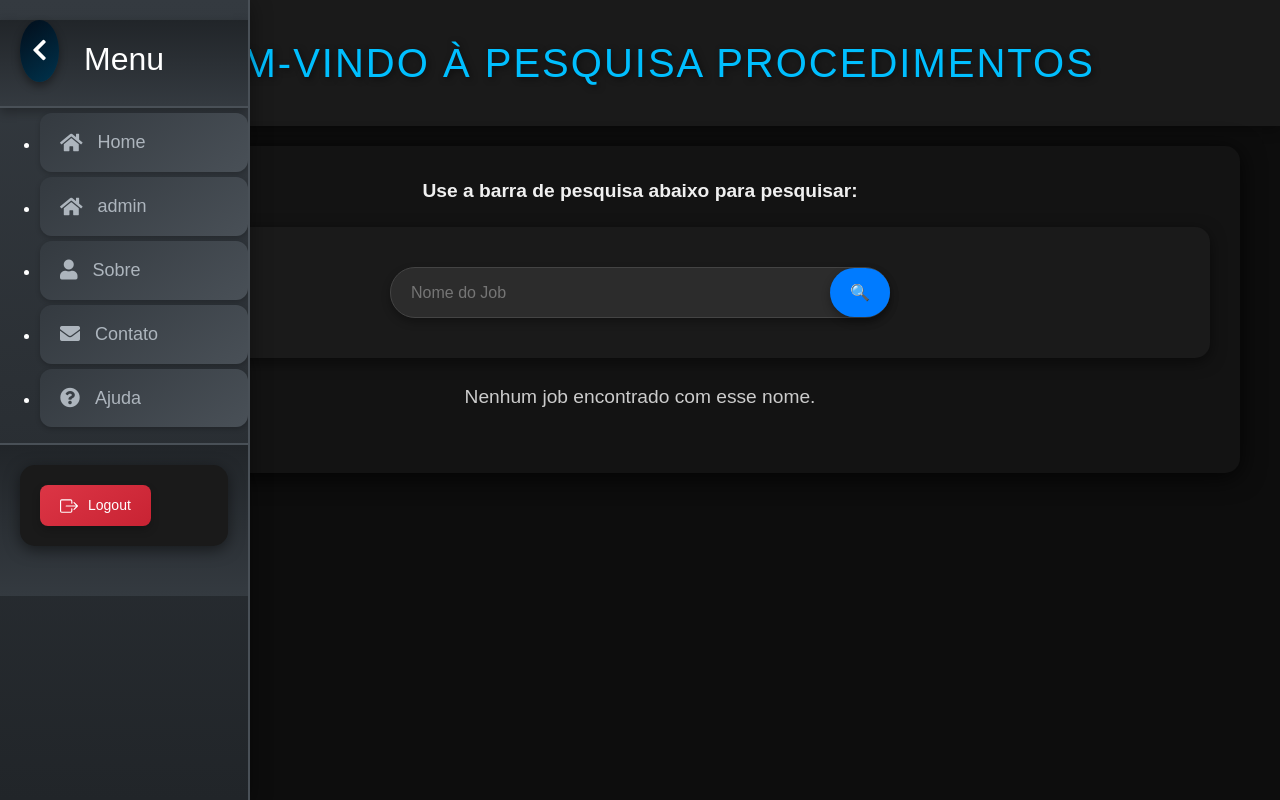
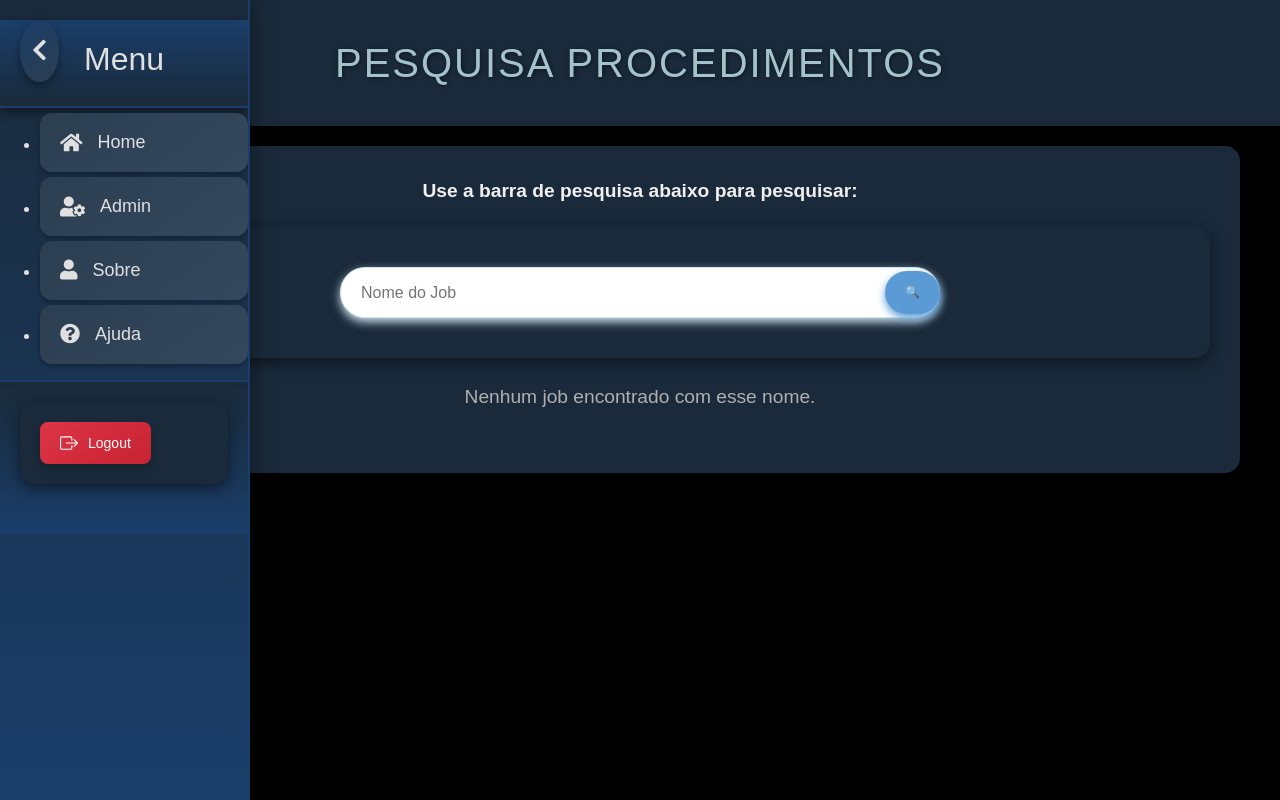
Before and after one commit to striker765/OpsFinder, a Django app: page /home/ in a window 1280 px wide. Run offline with Django 5.2, Linux system fonts and the light colour scheme; some libraries are stand-ins or nearby versions.

Commit message:
Mudanças no Static

```diff
--- a/jobs/templates/jobs/index.html
+++ b/jobs/templates/jobs/index.html
@@ -14,19 +14,18 @@
 <body>
     <div class="sidebar" id="sidebar">
         <div class="sidebar-header">
-            <h2 class="text-center">Menu</h2>
+            <h2>Menu</h2>
         </div>
         <ul class="sidebar-menu">
             <li><a href="#"><i class="fas fa-home"></i> Home</a></li>
-            <li><a href="#"><i class="fas fa-home"></i> admin</a></li>
+            <li><a href="{% url 'admin:index' %}"><i class="fas fa-user-cog"></i> Admin</a></li>
             <li><a href="#"><i class="fas fa-user"></i> Sobre</a></li>
-            <li><a href="#"><i class="fas fa-envelope"></i> Contato</a></li>
             <li><a href="#"><i class="fas fa-question-circle"></i> Ajuda</a></li>
         </ul>
         <div class="sidebar-footer">
             <form action="{% url 'logout' %}" method="post">
                 {% csrf_token %}
-                <button type="submit" class="btn btn-logout">
+                <button type="submit" class="btn-logout">
                     <svg xmlns="http://www.w3.org/2000/svg" width="20" height="20" fill="currentColor" class="bi bi-box-arrow-right" viewBox="0 0 16 16">
                         <path fill-rule="evenodd" d="M10 12.5a.5.5 0 0 1-.5.5h-8a.5.5 0 0 1-.5-.5v-9a.5.5 0 0 1 .5-.5h8a.5.5 0 0 1 .5.5v2a.5.5 0 0 0 1 0v-2A1.5 1.5 0 0 0 9.5 2h-8A1.5 1.5 0 0 0 0 3.5v9A1.5 1.5 0 0 0 1.5 14h8a1.5 1.5 0 0 0 1.5-1.5v-2a.5.5 0 0 0-1 0z"/>
                         <path fill-rule="evenodd" d="M15.854 8.354a.5.5 0 0 0 0-.708l-3-3a.5.5 0 0 0-.708.708L14.293 7.5H5.5a.5.5 0 0 0 0 1h8.793l-2.147 2.146a.5.5 0 0 0 .708.708z"/>
@@ -44,7 +43,7 @@
 
     <div class="content">
         <header>
-            <h1 class="mt-4 mb-4">Bem-vindo à Pesquisa procedimentos</h1>
+            <h1 class="mt-4 mb-4">Pesquisa Procedimentos</h1>
         </header>
         <div class="container">
             <p style="font-size: 1.2em; color: #f0f0f0; text-align: center; margin-bottom: 20px; font-weight: bold;">
--- a/static/css/style.css
+++ b/static/css/style.css
@@ -1,8 +1,8 @@
 /* Estilos Globais */
 body {
-    background-color: #0d0d0d;
+    background-color: #000000; /* Preto para o fundo geral */
     font-family: 'Arial', sans-serif;
-    color: #ffffff;
+    color: #e0e0e0; /* Cinza muito claro para o texto */
     margin: 0;
     padding: 0;
     line-height: 1.6;
@@ -13,41 +13,41 @@ body {
 
 /* Cabeçalho */
 header {
-    background-color: #1a1a1a;
+    background-color: #1a2a3a; /* Azul pastel escuro */
     padding: 15px 30px;
     width: 100%;
-    box-shadow: 0 4px 12px rgba(0, 0, 0, 0.3);
+    box-shadow: 0 4px 12px rgba(0, 0, 0, 0.5);
 }
 
 /* Contêiner Principal */
 .container {
     max-width: 1200px;
     padding: 30px;
-    background-color: #131313;
+    background-color: #1a2a3a; /* Azul pastel muito escuro */
     border-radius: 15px;
-    box-shadow: 0 4px 25px rgba(0, 0, 0, 0.8);
+    box-shadow: 0 4px 25px rgba(0, 0, 0, 0.6);
     transition: all 0.3s ease;
     margin: 20px auto;
 }
 
 .container:hover {
-    box-shadow: 0 6px 30px rgba(0, 0, 0, 0.9);
+    box-shadow: 0 6px 30px rgba(0, 0, 0, 0.7);
 }
 
 /* Cabeçalhos */
 h1 {
-    color: #00bfff;
+    color: #a3c2c9; /* Azul pastel claro */
     font-size: 2.5em;
     text-align: center;
     margin-bottom: 30px;
     letter-spacing: 0.05em;
     text-transform: uppercase;
-    text-shadow: 2px 2px 6px rgba(0, 0, 0, 0.5);
+    text-shadow: 1px 1px 4px rgba(0, 0, 0, 0.5);
 }
 
 /* Parágrafos */
 p {
-    color: #cccccc;
+    color: #b0b0b0; /* Cinza claro */
     font-size: 1.2em;
     text-align: justify;
     margin-bottom: 30px;
@@ -57,25 +57,25 @@ p {
 form {
     margin-bottom: 30px;
     padding: 20px;
-    background-color: #1a1a1a;
+    background-color: #1a2a3a; /* Azul pastel muito escuro */
     border-radius: 15px;
     box-shadow: 0 4px 15px rgba(0, 0, 0, 0.5);
 }
 
 /* Jobs */
 .job {
-    background-color: #1a1a1a;
-    color: #ffffff;
+    background-color: #1a2a3a; /* Azul pastel muito escuro */
+    color: #e0e0e0; /* Cinza muito claro */
     padding: 20px;
     border-radius: 15px;
-    box-shadow: 0 6px 25px rgba(0, 0, 0, 0.7);
+    box-shadow: 0 6px 25px rgba(0, 0, 0, 0.6);
     margin-bottom: 20px;
     transition: all 0.3s ease;
 }
 
 .job:hover {
     transform: translateY(-5px);
-    box-shadow: 0 8px 30px rgba(0, 0, 0, 0.8);
+    box-shadow: 0 8px 30px rgba(0, 0, 0, 0.7);
 }
 
 /* Tabelas */
@@ -147,37 +147,37 @@ form {
     position: fixed;
     top: 0;
     left: 0;
-    background: linear-gradient(180deg, #343a40 0%, #212529 100%); /* Gradiente vertical com transição suave */
-    color: #ffffff;
+    background: linear-gradient(180deg, #1a2a3a 0%, #1a3e6a 100%); /* Gradiente de azul pastel muito escuro para azul pastel escuro */
+    color: #e0e0e0; /* Cinza muito claro */
     padding-top: 20px;
-    border-right: 2px solid #495057;
+    border-right: 2px solid #1a3e6a; /* Azul pastel escuro */
     transition: transform 0.3s ease, box-shadow 0.3s ease, background-color 0.3s ease;
-    box-shadow: 0 4px 20px rgba(0, 0, 0, 0.4); /* Sombra mais intensa para um efeito de profundidade */
+    box-shadow: 0 4px 20px rgba(0, 0, 0, 0.5);
     z-index: 1000;
     overflow-y: auto;
-    transform: translateX(0); /* Inicialmente visível */
+    transform: translateX(0);
 }
 
 /* Esconder a Barra Lateral */
 .sidebar.hidden {
-    transform: translateX(-100%); /* Esconde a barra lateral */
+    transform: translateX(-100%);
 }
 
 /* Cabeçalho da Barra Lateral */
 .sidebar-header {
     padding: 20px;
-    border-bottom: 2px solid #495057;
-    background: linear-gradient(180deg, #212529, #343a40); /* Gradiente para o cabeçalho */
+    border-bottom: 2px solid #1a3e6a; /* Azul pastel escuro */
+    background: linear-gradient(180deg, #1a3e6a, #1a2a3a); /* Gradiente de azul pastel escuro para azul pastel muito escuro */
     text-align: center;
-    box-shadow: 0 4px 10px rgba(0, 0, 0, 0.3); /* Sombra mais pronunciada no cabeçalho */
+    box-shadow: 0 4px 10px rgba(0, 0, 0, 0.5);
     transition: background-color 0.3s ease;
 }
 
 .sidebar-header h1 {
     font-size: 24px;
     margin: 0;
-    color: #00bfff; /* Cor vibrante para o título */
-    text-shadow: 1px 1px 4px rgba(0, 0, 0, 0.6); /* Sombra no texto mais intensa para maior destaque */
+    color: #a3c2c9; /* Azul pastel claro */
+    text-shadow: 1px 1px 4px rgba(0, 0, 0, 0.5);
 }
 
 /* Links da Barra Lateral */
@@ -186,20 +186,20 @@ form {
     align-items: center;
     padding: 15px 20px;
     text-decoration: none;
-    color: #adb5bd;
+    color: #e0e0e0; /* Cinza muito claro */
     font-size: 18px;
     transition: background-color 0.3s ease, color 0.3s ease, transform 0.3s ease, box-shadow 0.3s ease;
-    border-radius: 12px; /* Canto arredondado */
+    border-radius: 12px;
     margin: 5px 0;
-    background: linear-gradient(145deg, #343a40, #495057); /* Gradiente sutil para os links */
-    box-shadow: 0 2px 5px rgba(0, 0, 0, 0.2); /* Sombra leve para os links */
+    background: linear-gradient(145deg, #2c3e50, #34495e); /* Gradiente azul mais escuro para azul escuro */
+    box-shadow: 0 2px 5px rgba(0, 0, 0, 0.3);
 }
 
 .sidebar a:hover, .sidebar a.active {
-    background-color: #495057; /* Cor sólida ao passar o mouse */
-    color: #ffffff;
-    transform: translateX(8px); /* Deslocamento maior para indicar seleção */
-    box-shadow: 0 4px 10px rgba(0, 0, 0, 0.3); /* Sombra mais pronunciada ao passar o mouse */
+    background-color: #34495e; /* Azul escuro ao passar o mouse */
+    color: #e0e0e0; /* Cinza muito claro */
+    transform: translateX(8px);
+    box-shadow: 0 4px 10px rgba(0, 0, 0, 0.4);
 }
 
 /* Adicionando ícones */
@@ -211,8 +211,8 @@ form {
 /* Rodapé da Barra Lateral */
 .sidebar-footer {
     padding: 20px;
-    border-top: 2px solid #495057;
-    background: linear-gradient(180deg, #212529, #343a40); /* Gradiente para o rodapé */
+    border-top: 2px solid #1a3e6a; /* Azul pastel escuro */
+    background: linear-gradient(180deg, #1a2a3a 0%, #1a3e6a 100%); /* Gradiente de azul pastel muito escuro para azul pastel escuro */
     text-align: center;
     transition: background-color 0.3s ease;
 }
@@ -224,25 +224,25 @@ form {
     left: 20px;
     z-index: 1001;
     cursor: pointer;
-    background: linear-gradient(145deg, #020d1a, #00334d); /* Gradiente escuro para um efeito mais sofisticado */
-    color: #ffffff;
+    background: linear-gradient(145deg, #1a3e6a, #2c3e50); /* Gradiente azul pastel escuro para azul mais escuro */
+    color: #e0e0e0; /* Cinza muito claro */
     border: none;
     padding: 12px;
     border-radius: 50%;
     font-size: 24px;
-    transition: background-color 0.3s ease, box-shadow 0.3s ease, transform 0.3s ease; /* Adiciona uma transição para transformação */
-    box-shadow: 0 4px 8px rgba(0, 0, 0, 0.4); /* Sombra mais intensa para um efeito de profundidade */
+    transition: background-color 0.3s ease, box-shadow 0.3s ease, transform 0.3s ease;
+    box-shadow: 0 4px 8px rgba(0, 0, 0, 0.4);
 }
 
 .sidebar-toggle:hover {
-    background: linear-gradient(145deg, #00334d, #020d1a); /* Gradiente invertido ao passar o mouse */
-    box-shadow: 0 6px 12px rgba(0, 0, 0, 0.5); /* Sombra mais forte ao passar o mouse */
-    transform: scale(1.05); /* Aumenta levemente o tamanho do botão ao passar o mouse */
+    background: linear-gradient(145deg, #2c3e50, #1a3e6a); /* Gradiente invertido ao passar o mouse */
+    box-shadow: 0 6px 12px rgba(0, 0, 0, 0.5);
+    transform: scale(1.05);
 }
 
 .sidebar-toggle:focus {
-    outline: none; /* Remove o contorno padrão */
-    box-shadow: 0 0 0 3px rgba(0, 0, 0, 0.3); /* Adiciona uma sombra sutil ao redor ao focar */
+    outline: none;
+    box-shadow: 0 0 0 3px rgba(0, 0, 0, 0.3);
 }
 
 /* Barra de Pesquisa */
@@ -250,7 +250,7 @@ form {
     position: relative;
     display: flex;
     align-items: center;
-    max-width: 500px;
+    max-width: 600px;
     margin: 20px auto;
 }
 
@@ -259,17 +259,17 @@ form {
     border-radius: 25px;
     padding: 12px 20px;
     font-size: 16px;
-    border: 1px solid #444;
-    background-color: #2c2c2c;
-    color: #ffffff;
-    box-shadow: 0 4px 8px rgba(0, 0, 0, 0.3);
+    border: 1px solid #d0e3f0; /* Azul claro pastel para a borda */
+    background-color: #ffffff; /* Branco para o fundo */
+    color: #333333;
+    box-shadow: 0 4px 10px #d0e3f0;
     transition: all 0.3s ease;
 }
 
 .search-bar input:focus {
     outline: none;
-    border-color: #007bff;
-    box-shadow: 0 4px 12px rgba(0, 0, 0, 0.4);
+    border-color: #5b9bd5; /* Azul pastel claro ao focar */
+    box-shadow: 0 4px 12px rgba(0, 0, 0, 0.2);
 }
 
 .search-bar button {
@@ -278,16 +278,16 @@ form {
     position: absolute;
     right: 0;
     border: none;
-    background-color: #007bff;
+    background-color: #5b9bd5; /* Azul pastel claro para o botão */
     color: #ffffff;
     cursor: pointer;
-    font-size: 16px;
+    font-size: 12px;
     transition: background-color 0.3s ease;
-    box-shadow: 0 4px 8px rgba(0, 0, 0, 0.3);
+    box-shadow: 0 4px 8px #5b9bd5;
 }
 
 .search-bar button:hover {
-    background-color: #0056b3;
+    background-color: #004080; /* Azul escuro ao passar o mouse */
 }
 
 .search-bar button:focus {
```
Also changed, not shown: other parts of static/css/style.css (+20 -20 lines), db.sqlite3, usuarios/views.py (line endings or trailing spaces), 8 other files.
